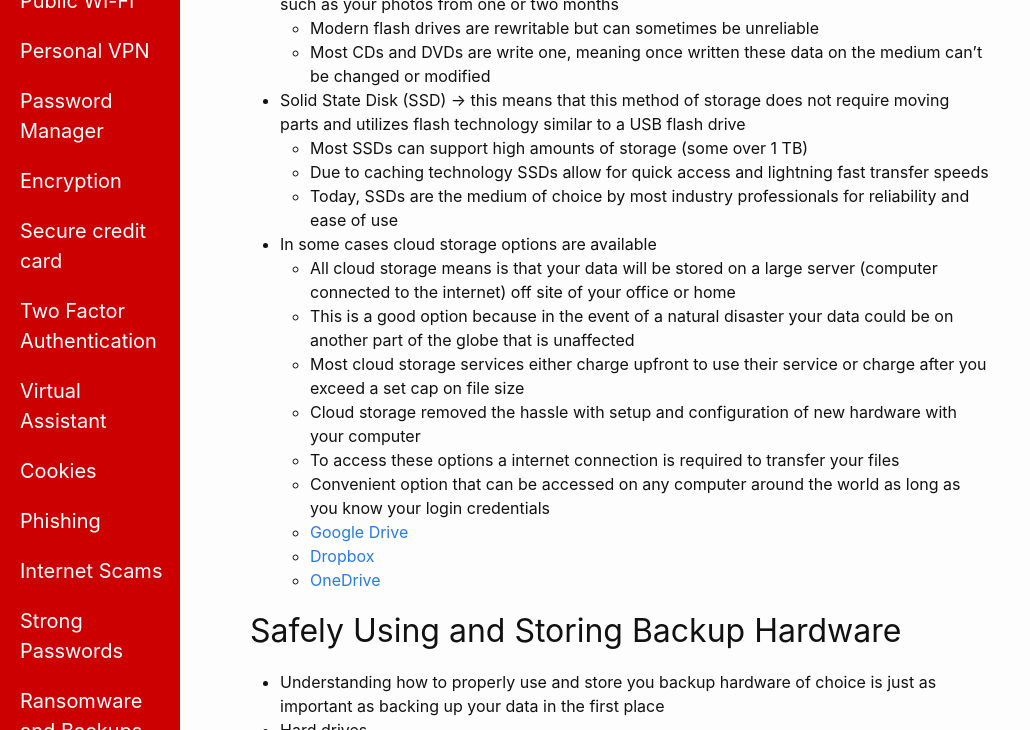
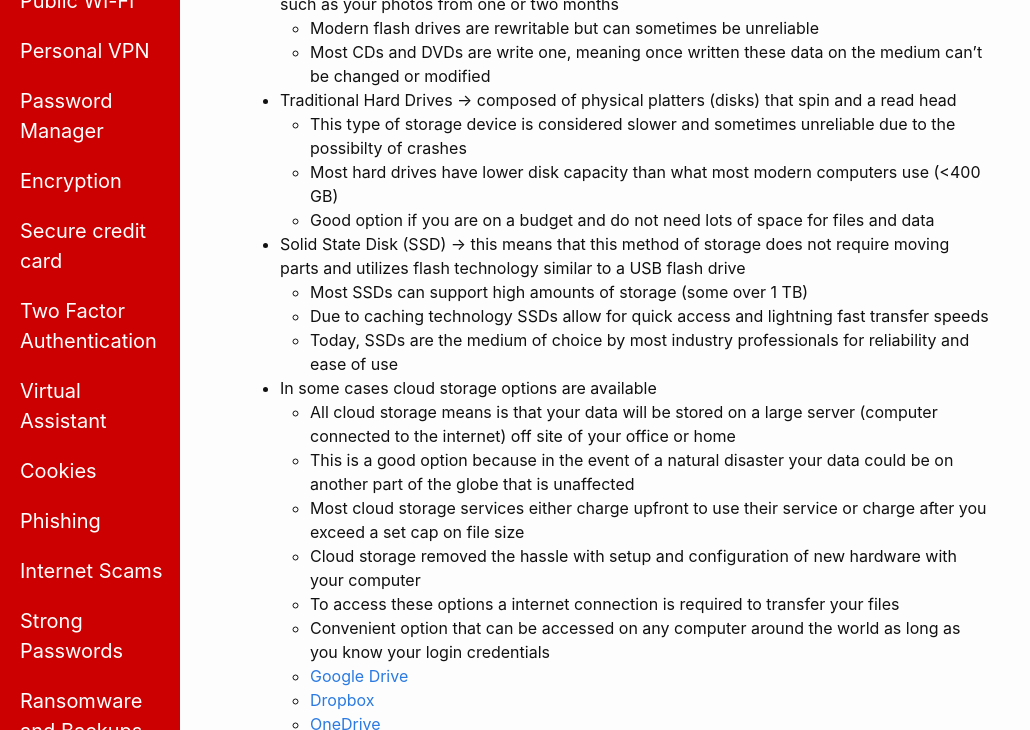
Before and after one commit to everydaysecurity/everydaysecurity, a Jekyll site: the page built from Ransomware_And_Backup.md, in a window 1280 px wide and 900 px high, scrolled down 2358 px, cut to the strip 170-900 px from the top of the window. Shown: the whole strip, without its empty margins (0-1030 px from the left). Built offline with Jekyll 4.4.1, drawn with Linux system fonts in a browser that asks for light colours.

Commit message:
Update Ransomware_And_Backup.md

```diff
--- a/Ransomware_And_Backup.md
+++ b/Ransomware_And_Backup.md
@@ -54,6 +54,10 @@ permalink: /ransomware/
 *   CDs, DVDs, and USB flash drives→ these options are great for holding small amounts of data such as your photos from one or two months
     *   Modern flash drives are rewritable but can sometimes be unreliable
     *   Most CDs and DVDs are write one, meaning once written these data on the medium can’t be changed or modified
+*   Traditional Hard Drives → composed of physical platters (disks) that spin and a read head
+    *   This type of storage device is considered slower and sometimes unreliable due to the possibilty of crashes
+    *   Most hard drives have lower disk capacity than what most modern computers use (<400 GB)
+    *   Good option if you are on a budget and do not need lots of space for files and data
 *   Solid State Disk (SSD) → this means that this method of storage does not require moving parts and utilizes flash technology similar to a USB flash drive
     *   Most SSDs can support high amounts of storage (some over 1 TB)
     *   Due to caching technology SSDs allow for quick access and lightning fast transfer speeds
```
